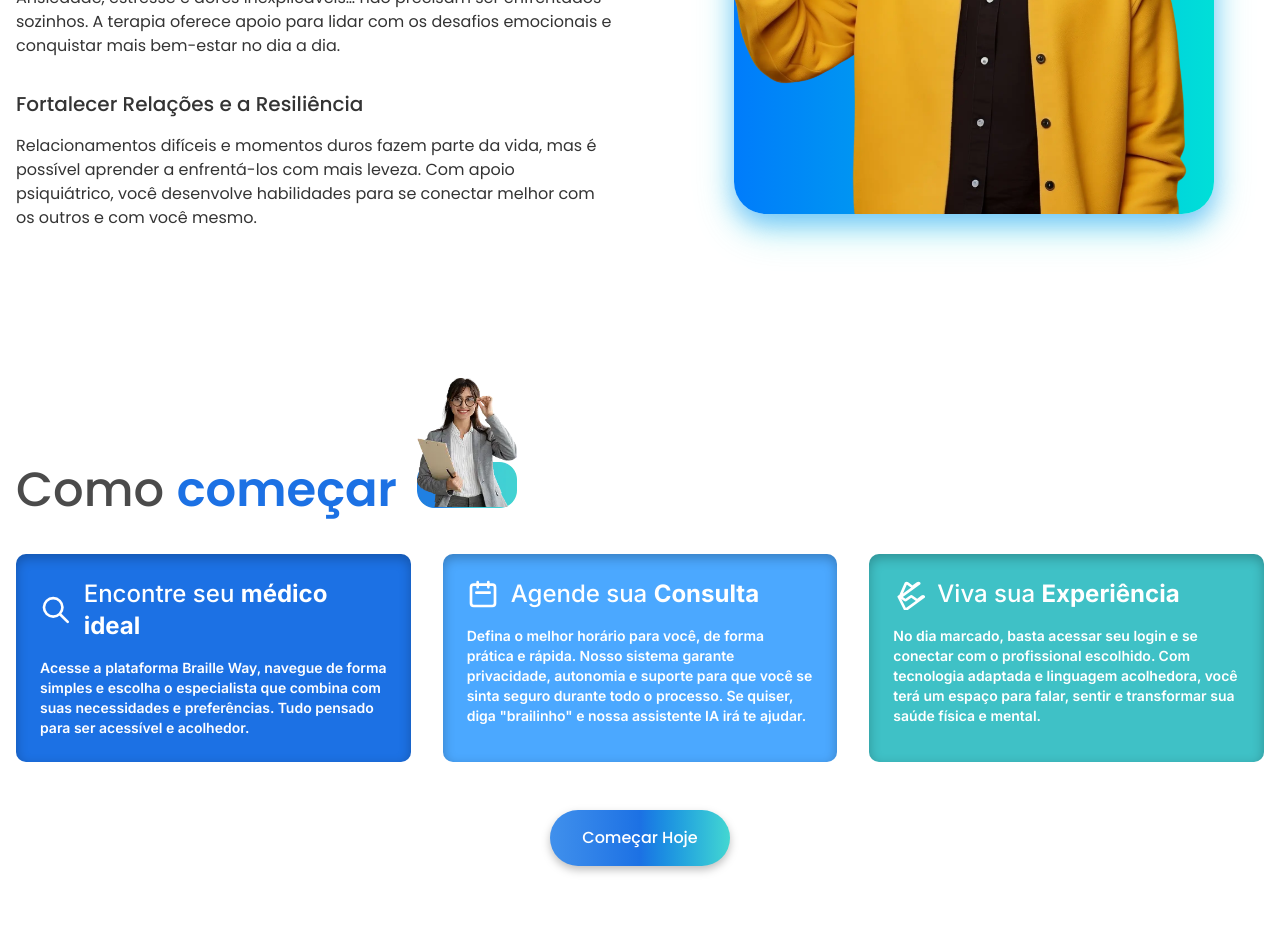
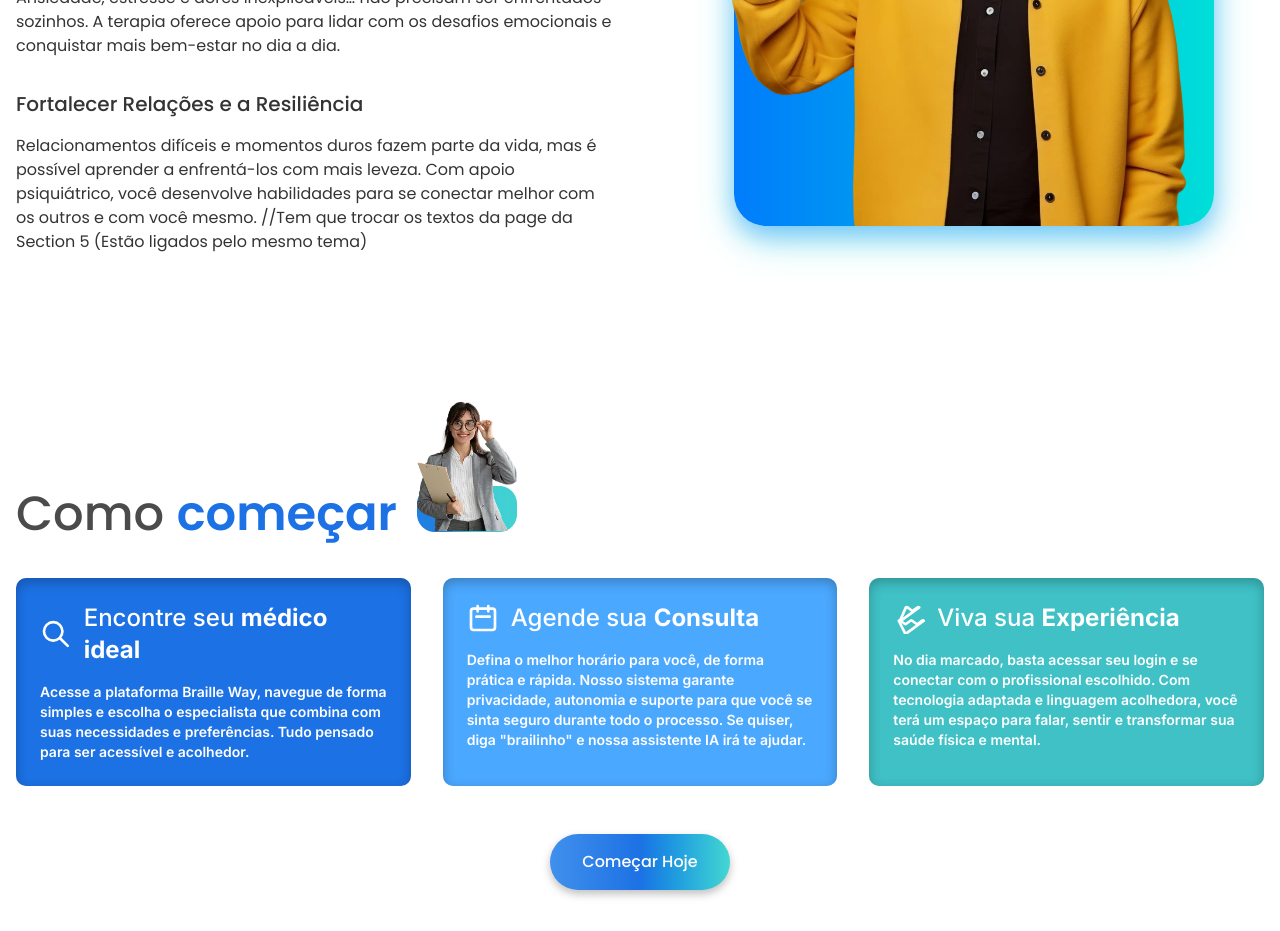
Before and after one commit to BrailleWay/frontend-nextjs-brailleway, a Next.js app: page / in a window 1280 px wide. Shown: the part 1060-1991 px from the top of the page. Built offline with nearby package versions, Linux system fonts and the light colour scheme; no server answers.

Commit message:
Update Section2.js

```diff
--- a/app/ui/home/Section2.js
+++ b/app/ui/home/Section2.js
@@ -58,7 +58,7 @@ export default function VoceImporta() {
             <p className="text-[#343434] font-poppins">
               Relacionamentos difíceis e momentos duros fazem parte da vida, mas é possível
               aprender a enfrentá-los com mais leveza. Com apoio psiquiátrico, você desenvolve
-              habilidades para se conectar melhor com os outros e com você mesmo.
+              habilidades para se conectar melhor com os outros e com você mesmo. //Tem que trocar os textos da page da Section 5 (Estão ligados pelo mesmo tema)
             </p>
           </article>
         </div>
```
